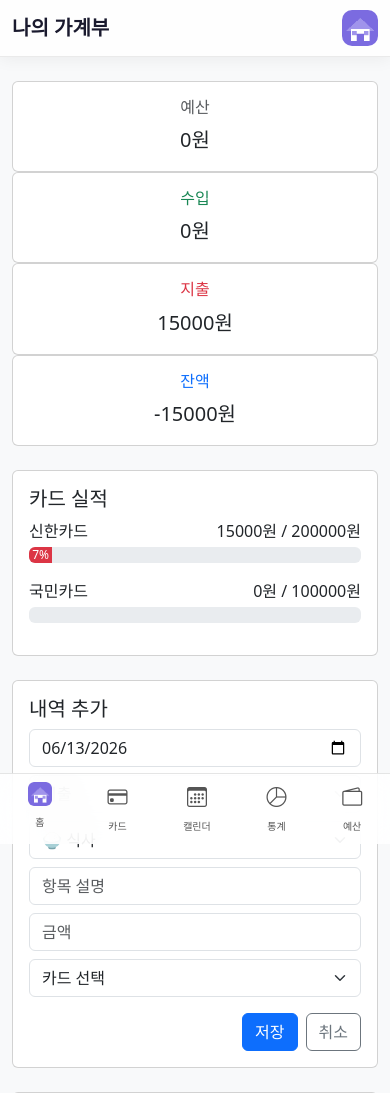
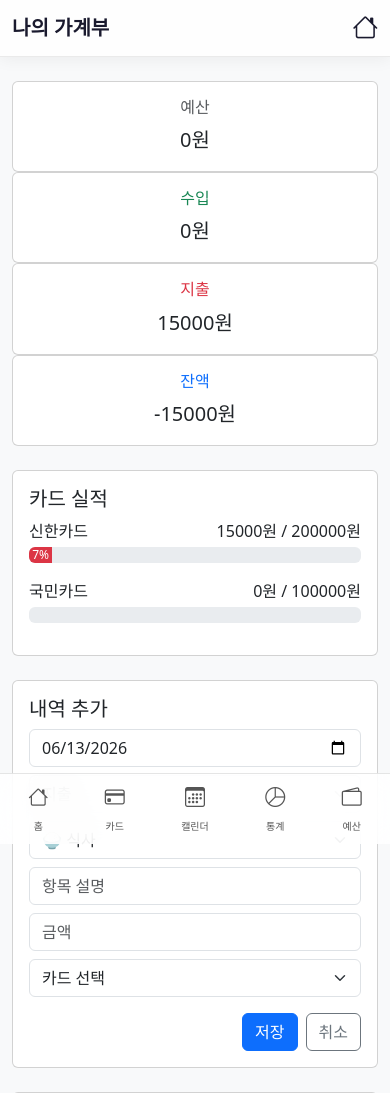
Before and after one commit to song57290/Expense_tracker, a Flask app: page / in a window 390 px wide. Shown: the top 1093 px of the page. Run offline with Flask 3, Linux system fonts and the light colour scheme; data comes from the database, SQL or seed files in the repository; data that the repository does not hold is empty.

Commit message:
replace_home_icon_image_with_bootstrap_icon

```diff
--- a/templates/budget.html
+++ b/templates/budget.html
@@ -13,8 +13,8 @@
         <nav class="navbar mb-4" style="background: rgba(255,255,255,0.8); backdrop-filter: blur(20px); -webkit-backdrop-filter: blur(20px); border-bottom: 1px solid rgba(0,0,0,0.08); box-shadow: 0 2px 16px rgba(0,0,0,0.06);">
             <div class="container">
                 <a class="navbar-brand fw-semibold" href="/" style="color: #1a1a2e;">나의 가계부</a>
-                <a href="/" class="d-md-none">
-                    <img src="/static/home_icon.png" width="36" height="36" style="border-radius: 10px;">
+                <a href="/" class="d-md-none" style="color: #1a1a2e;">
+                    <i class="bi bi-house" style="font-size: 1.6rem;"></i>
                 </a>
                 <div class="d-none d-md-flex gap-1">
                     <a href="/cards" class="btn btn-outline-secondary btn-sm">카드 관리</a>
@@ -60,7 +60,7 @@
         <nav class="d-md-none fixed-bottom" style="background: rgba(255,255,255,0.85); backdrop-filter: blur(20px); -webkit-backdrop-filter: blur(20px); border-top: 1px solid rgba(0,0,0,0.1); z-index: 1000;">
             <div class="d-flex justify-content-around py-2">
                 <a href="/" class="text-center text-decoration-none" style="color: #555;">
-                    <img src="/static/home_icon.png" width="24" height="24" style="border-radius: 6px; display: block; margin: 0 auto 2px;">
+                    <i class="bi bi-house fs-5 d-block"></i>
                     <small style="font-size: 10px;">홈</small>
                 </a>
                 <a href="/cards" class="text-center text-decoration-none" style="color: #555;">
--- a/templates/calendar.html
+++ b/templates/calendar.html
@@ -59,8 +59,8 @@
         <nav class="navbar mb-4" style="background: rgba(255,255,255,0.8); backdrop-filter: blur(20px); -webkit-backdrop-filter: blur(20px); border-bottom: 1px solid rgba(0,0,0,0.08); box-shadow: 0 2px 16px rgba(0,0,0,0.06);">
             <div class="container">
                 <a class="navbar-brand fw-semibold" href="/" style="color: #1a1a2e;">나의 가계부</a>
-                <a href="/" class="d-md-none">
-                    <img src="/static/home_icon.png" width="36" height="36" style="border-radius: 10px;">
+                <a href="/" class="d-md-none" style="color: #1a1a2e;">
+                    <i class="bi bi-house" style="font-size: 1.6rem;"></i>
                 </a>
                 <div class="d-none d-md-flex gap-1">
                     <a href="/cards" class="btn btn-outline-secondary btn-sm">카드 관리</a>
@@ -125,7 +125,7 @@
         <nav class="d-md-none fixed-bottom" style="background: rgba(255,255,255,0.85); backdrop-filter: blur(20px); -webkit-backdrop-filter: blur(20px); border-top: 1px solid rgba(0,0,0,0.1); z-index: 1000;">
             <div class="d-flex justify-content-around py-2">
                 <a href="/" class="text-center text-decoration-none" style="color: #555;">
-                    <img src="/static/home_icon.png" width="24" height="24" style="border-radius: 6px; display: block; margin: 0 auto 2px;">
+                    <i class="bi bi-house fs-5 d-block"></i>
                     <small style="font-size: 10px;">홈</small>
                 </a>
                 <a href="/cards" class="text-center text-decoration-none" style="color: #555;">
--- a/templates/cards.html
+++ b/templates/cards.html
@@ -13,8 +13,8 @@
         <nav class="navbar mb-4" style="background: rgba(255,255,255,0.8); backdrop-filter: blur(20px); -webkit-backdrop-filter: blur(20px); border-bottom: 1px solid rgba(0,0,0,0.08); box-shadow: 0 2px 16px rgba(0,0,0,0.06);">
             <div class="container">
                 <a class="navbar-brand fw-semibold" href="/" style="color: #1a1a2e;">나의 가계부</a>
-                <a href="/" class="d-md-none">
-                    <img src="/static/home_icon.png" width="36" height="36" style="border-radius: 10px;">
+                <a href="/" class="d-md-none" style="color: #1a1a2e;">
+                    <i class="bi bi-house" style="font-size: 1.6rem;"></i>
                 </a>
                 <div class="d-none d-md-flex gap-1">
                     <a href="/cards" class="btn btn-outline-secondary btn-sm">카드 관리</a>
@@ -116,7 +116,7 @@
         <nav class="d-md-none fixed-bottom" style="background: rgba(255,255,255,0.85); backdrop-filter: blur(20px); -webkit-backdrop-filter: blur(20px); border-top: 1px solid rgba(0,0,0,0.1); z-index: 1000;">
             <div class="d-flex justify-content-around py-2">
                 <a href="/" class="text-center text-decoration-none" style="color: #555;">
-                    <img src="/static/home_icon.png" width="24" height="24" style="border-radius: 6px; display: block; margin: 0 auto 2px;">
+                    <i class="bi bi-house fs-5 d-block"></i>
                     <small style="font-size: 10px;">홈</small>
                 </a>
                 <a href="/cards" class="text-center text-decoration-none" style="color: #555;">
--- a/templates/edit.html
+++ b/templates/edit.html
@@ -13,8 +13,8 @@
         <nav class="navbar mb-4" style="background: rgba(255,255,255,0.8); backdrop-filter: blur(20px); -webkit-backdrop-filter: blur(20px); border-bottom: 1px solid rgba(0,0,0,0.08); box-shadow: 0 2px 16px rgba(0,0,0,0.06);">
             <div class="container">
                 <a class="navbar-brand fw-semibold" href="/" style="color: #1a1a2e;">나의 가계부</a>
-                <a href="/" class="d-md-none">
-                    <img src="/static/home_icon.png" width="36" height="36" style="border-radius: 10px;">
+                <a href="/" class="d-md-none" style="color: #1a1a2e;">
+                    <i class="bi bi-house" style="font-size: 1.6rem;"></i>
                 </a>
                 <div class="d-none d-md-flex gap-1">
                     <a href="/cards" class="btn btn-outline-secondary btn-sm">카드 관리</a>
@@ -80,7 +80,7 @@
         <nav class="d-md-none fixed-bottom" style="background: rgba(255,255,255,0.85); backdrop-filter: blur(20px); -webkit-backdrop-filter: blur(20px); border-top: 1px solid rgba(0,0,0,0.1); z-index: 1000;">
             <div class="d-flex justify-content-around py-2">
                 <a href="/" class="text-center text-decoration-none" style="color: #555;">
-                    <img src="/static/home_icon.png" width="24" height="24" style="border-radius: 6px; display: block; margin: 0 auto 2px;">
+                    <i class="bi bi-house fs-5 d-block"></i>
                     <small style="font-size: 10px;">홈</small>
                 </a>
                 <a href="/cards" class="text-center text-decoration-none" style="color: #555;">
--- a/templates/index.html
+++ b/templates/index.html
@@ -18,8 +18,8 @@
         <nav class="navbar mb-4" style="background: rgba(255,255,255,0.8); backdrop-filter: blur(20px); -webkit-backdrop-filter: blur(20px); border-bottom: 1px solid rgba(0,0,0,0.08); box-shadow: 0 2px 16px rgba(0,0,0,0.06);">
             <div class="container">
                 <a class="navbar-brand fw-semibold" href="/" style="color: #1a1a2e;">나의 가계부</a>
-                <a href="/" class="d-md-none">
-                    <img src="/static/home_icon.png" width="36" height="36" style="border-radius: 10px;">
+                <a href="/" class="d-md-none" style="color: #1a1a2e;">
+                    <i class="bi bi-house" style="font-size: 1.6rem;"></i>
                 </a>
                 <div class="d-none d-md-flex gap-1">
                     <a href="/cards" class="btn btn-outline-secondary btn-sm">카드 관리</a>
@@ -199,7 +199,7 @@
         <nav class="d-md-none fixed-bottom" style="background: rgba(255,255,255,0.85); backdrop-filter: blur(20px); -webkit-backdrop-filter: blur(20px); border-top: 1px solid rgba(0,0,0,0.1); z-index: 1000;">
             <div class="d-flex justify-content-around py-2">
                 <a href="/" class="text-center text-decoration-none" style="color: #555;">
-                    <img src="/static/home_icon.png" width="24" height="24" style="border-radius: 6px; display: block; margin: 0 auto 2px;">
+                    <i class="bi bi-house fs-5 d-block"></i>
                     <small style="font-size: 10px;">홈</small>
                 </a>
                 <a href="/cards" class="text-center text-decoration-none" style="color: #555;">
--- a/templates/stats.html
+++ b/templates/stats.html
@@ -17,8 +17,8 @@
         <nav class="navbar mb-4" style="background: rgba(255,255,255,0.8); backdrop-filter: blur(20px); -webkit-backdrop-filter: blur(20px); border-bottom: 1px solid rgba(0,0,0,0.08); box-shadow: 0 2px 16px rgba(0,0,0,0.06);">
             <div class="container">
                 <a class="navbar-brand fw-semibold" href="/" style="color: #1a1a2e;">나의 가계부</a>
-                <a href="/" class="d-md-none">
-                    <img src="/static/home_icon.png" width="36" height="36" style="border-radius: 10px;">
+                <a href="/" class="d-md-none" style="color: #1a1a2e;">
+                    <i class="bi bi-house" style="font-size: 1.6rem;"></i>
                 </a>
                 <div class="d-none d-md-flex gap-1">
                     <a href="/cards" class="btn btn-outline-secondary btn-sm">카드 관리</a>
@@ -76,7 +76,7 @@
         <nav class="d-md-none fixed-bottom" style="background: rgba(255,255,255,0.85); backdrop-filter: blur(20px); -webkit-backdrop-filter: blur(20px); border-top: 1px solid rgba(0,0,0,0.1); z-index: 1000;">
             <div class="d-flex justify-content-around py-2">
                 <a href="/" class="text-center text-decoration-none" style="color: #555;">
-                    <img src="/static/home_icon.png" width="24" height="24" style="border-radius: 6px; display: block; margin: 0 auto 2px;">
+                    <i class="bi bi-house fs-5 d-block"></i>
                     <small style="font-size: 10px;">홈</small>
                 </a>
                 <a href="/cards" class="text-center text-decoration-none" style="color: #555;">
```
